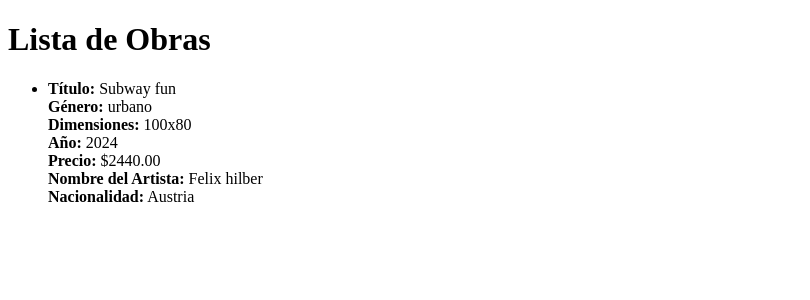
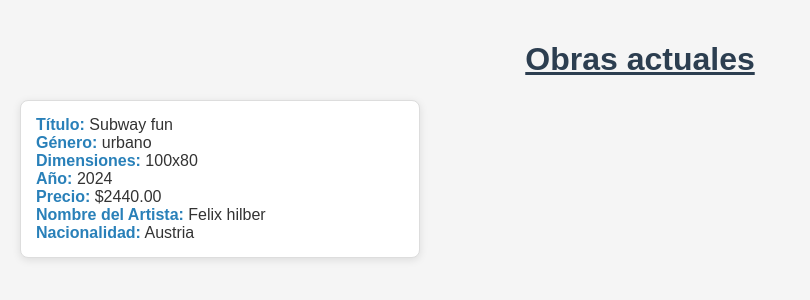
Before and after one commit to RebecaIzcaray/Galeria-de-arte-, a Django app: page /mostrar-obras/ in a window 1280 px wide. Shown: the top 300 px of the page, without its empty margins (0-810 px from the left). Run offline with Django 5.2, Linux system fonts and the light colour scheme; data comes from the database, SQL or seed files in the repository.

Commit message:
Actualiza el diseño de la página de obras

```diff
--- a/myapp/templates/myapp/mostrar_obras.html
+++ b/myapp/templates/myapp/mostrar_obras.html
@@ -4,13 +4,46 @@
 <head>
     <link rel="icon" href="{% static 'arte/favicon.ico' %}" type="image/x-icon">
     <meta charset="UTF-8">
-    <title>Mostrar Obras</title>
+    <title>Obras</title>
+    <style>
+        body {
+            font-family: Arial, sans-serif;
+            background-color: #f5f5f5;
+            color: #333;
+            margin: 0;
+            padding: 20px;
+        }
+        h1 {
+            text-align: center;
+            color: #2c3e50;
+        }
+        .mosaico {
+            display: grid;
+            grid-template-columns: repeat(auto-fill, minmax(300px, 1fr));
+            gap: 20px;
+            margin-top: 20px;
+        }
+        .obra {
+            background-color: #fff;
+            border: 1px solid #ddd;
+            border-radius: 8px;
+            padding: 15px;
+            box-shadow: 0 2px 8px rgba(0, 0, 0, 0.1);
+        }
+        .obra strong {
+            color: #2980b9;
+        }
+        .sin-obras {
+            text-align: center;
+            color: #e74c3c;
+        }
+    </style>
 </head>
 <body>
-    <h1>Lista de Obras</h1>
-    <ul>
+    <h1><u>Obras actuales</u></h1>
+    <div class="mosaico">
         {% for obra in obras %}
-            <li>
+            <div class="obra">
                 <strong>Título:</strong> {{ obra.titulo }}<br>
                 <strong>Género:</strong> {{ obra.genero }}<br>
                 <strong>Dimensiones:</strong> {{ obra.dimensiones }}<br>
@@ -18,10 +51,12 @@
                 <strong>Precio:</strong> ${{ obra.precio }}<br>
                 <strong>Nombre del Artista:</strong> {{ obra.nombre_artista }}<br>
                 <strong>Nacionalidad:</strong> {{ obra.nacionalidad }}<br>
-            </li>
+            </div>
         {% empty %}
-            <li>No hay obras registradas.</li>
+            <div class="sin-obras">
+                <p>No hay obras registradas.</p>
+            </div>
         {% endfor %}
-    </ul>
+    </div>
 </body>
 </html>
```
